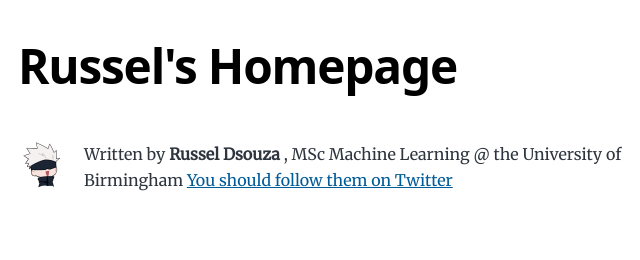
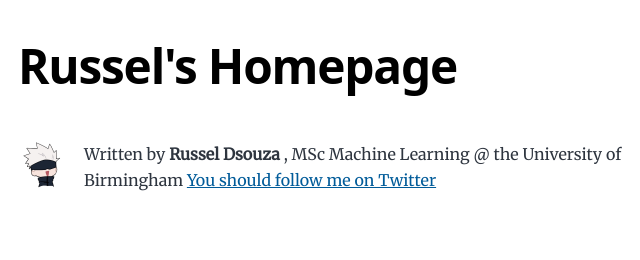
Before and after one commit to rshwndsz/rshwndsz.github.io, a Gatsby site: page / in a window 1280 px wide. Shown: the top 260 px of the page, 306-946 px from the left. Built offline with nearby package versions, Linux system fonts and the light colour scheme; Gatsby itself is replaced by a stand-in of ours.

Commit message:
smol change

```diff
--- a/src/components/bio.js
+++ b/src/components/bio.js
@@ -6,8 +6,8 @@
  */
 
 import * as React from "react"
-import { useStaticQuery, graphql } from "gatsby"
-import { StaticImage } from "gatsby-plugin-image"
+import {useStaticQuery, graphql} from "gatsby"
+import {StaticImage} from "gatsby-plugin-image"
 
 const Bio = () => {
   const data = useStaticQuery(graphql`
@@ -47,7 +47,7 @@ const Bio = () => {
           Written by <strong>{author.name}</strong> {author?.summary || null}
           {` `}
           <a href={`https://twitter.com/${social?.twitter || ``}`}>
-            You should follow them on Twitter
+            You should follow me on Twitter
           </a>
         </p>
       )}
```
